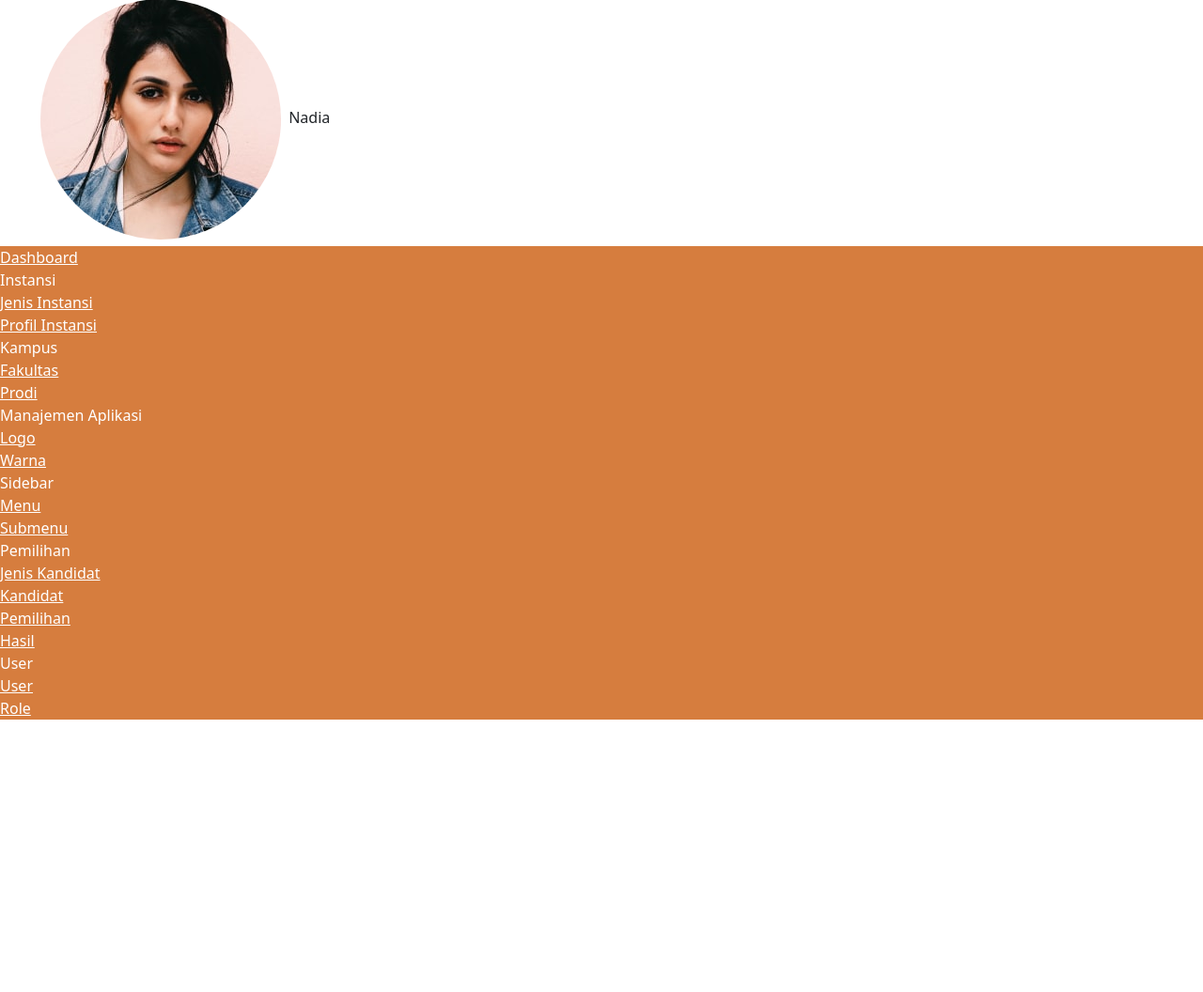
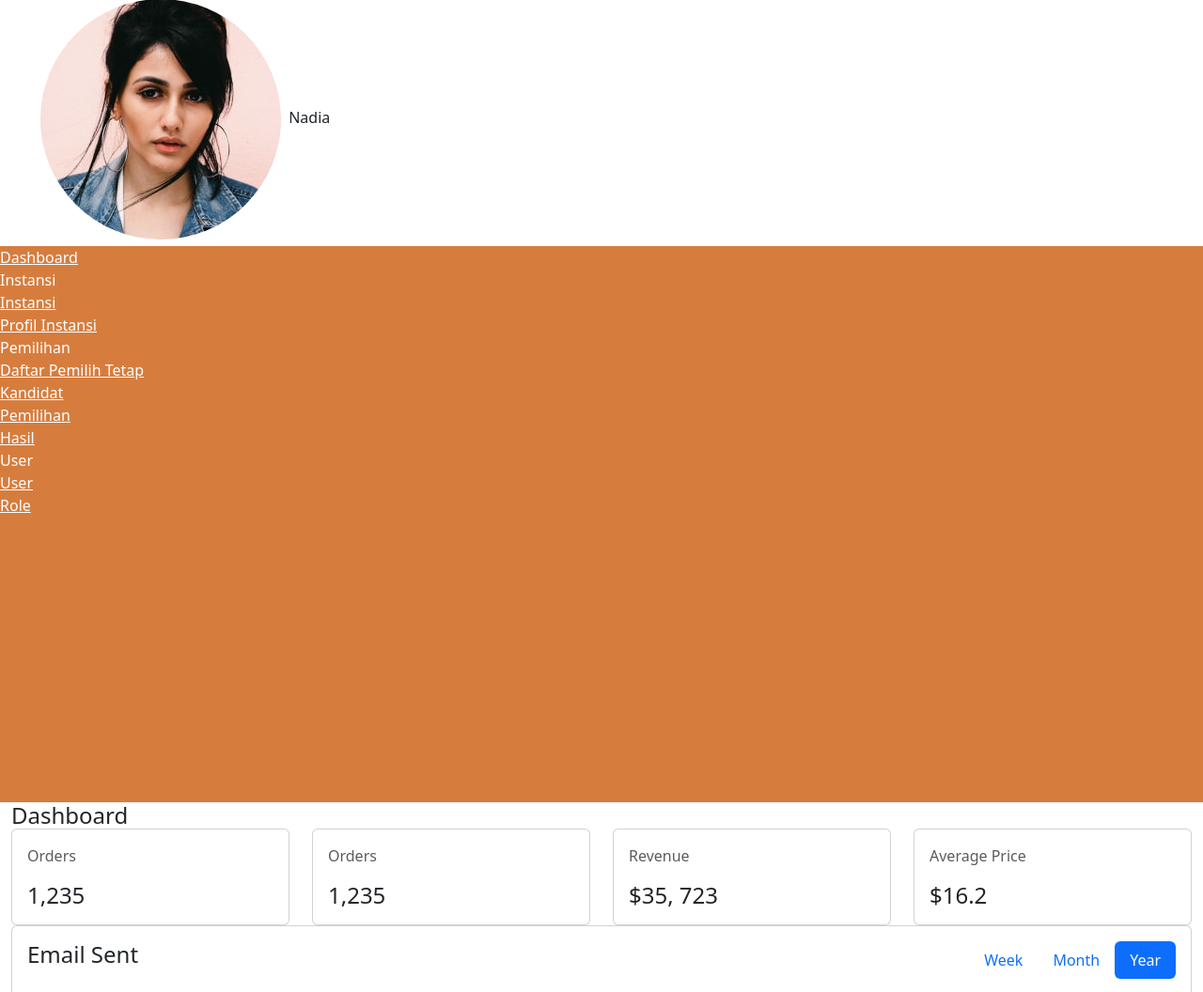
Before and after one commit to nadiaamanda-22/evoting-pemilih-pemula, a CodeIgniter app: page /evoting-pemilih-pemula/ in a window 1280 px wide. Shown: the part 117-1173 px from the top of the page at 94% size. Run offline with CodeIgniter, Linux system fonts and the light colour scheme; some libraries are stand-ins or nearby versions.

Commit message:
commit dulu

```diff
--- a/application/views/templates/template_backend.php
+++ b/application/views/templates/template_backend.php
@@ -197,7 +197,7 @@
       </header>
 
       <!-- sidebar kiri -->
-      <div class="vertical-menu">
+      <div class="vertical-menu warnaprimer">
 
          <div data-simplebar class="h-100">
 
@@ -217,7 +217,7 @@
                   <li>
                      <a href="<?= base_url('jenisinstansi') ?>" class="waves-effect">
                         <i class="bx bx-receipt"></i>
-                        <span key="t-ji">Jenis Instansi</span>
+                        <span key="t-ji">Instansi</span>
                      </a>
                   </li>
 
@@ -229,23 +229,7 @@
                   </li>
 
 
-                  <li class="menu-title warnafont" key="t-kampus">Kampus</li>
-
-                  <li>
-                     <a href="<?= base_url('fakultas') ?>" class="waves-effect">
-                        <i class="bx bx-store"></i>
-                        <span key="t-kmps">Fakultas</span>
-                     </a>
-                  </li>
-
-                  <li>
-                     <a href="<?= base_url('prodi') ?>" class="waves-effect">
-                        <i class="bx bx-store"></i>
-                        <span key="t-prd">Prodi</span>
-                     </a>
-                  </li>
-
-                  <li class="menu-title warnafont" key="t-aplikasi">Manajemen Aplikasi</li>
+                  <!-- <li class="menu-title warnafont" key="t-aplikasi">Manajemen Aplikasi</li>
 
                   <li>
                      <a href="chat.html" class="waves-effect">
@@ -261,28 +245,26 @@
                      </a>
                   </li>
 
-
-                  <li class="menu-title warnafont" key="t-sidebar">Sidebar</li>
-
                   <li>
                      <a href="<?= base_url('menu') ?>" class="waves-effect">
                         <i class="bx bx-task"></i>
-                        <span key="t-menu">Menu</span>
+                        <span key="t-menu">Menu Admin</span>
                      </a>
                   </li>
 
                   <li>
                      <a href="<?= base_url('submenu') ?>" class="waves-effect">
                         <i class="bx bx-task"></i>
-                        <span key="t-submenu">Submenu</span>
+                        <span key="t-submenu">Submenu Admin</span>
                      </a>
-                  </li>
+                  </li> -->
 
                   <li class="menu-title warnafont" key="t-pemilihan">Pemilihan</li>
+
                   <li>
-                     <a href="<?= base_url('jeniskandidat') ?>" class="waves-effect">
-                        <i class="bx bxs-user-detail"></i>
-                        <span key="t-jk">Jenis Kandidat</span>
+                     <a href="chat.html" class="waves-effect">
+                        <i class="bx bx-file"></i>
+                        <span key="t-dpt">Daftar Pemilih Tetap</span>
                      </a>
                   </li>
 
```
Also changed, not shown: application/controllers/Role.php (+10 -5 lines), application/views/user/V_role.php (+63 -23 lines).
